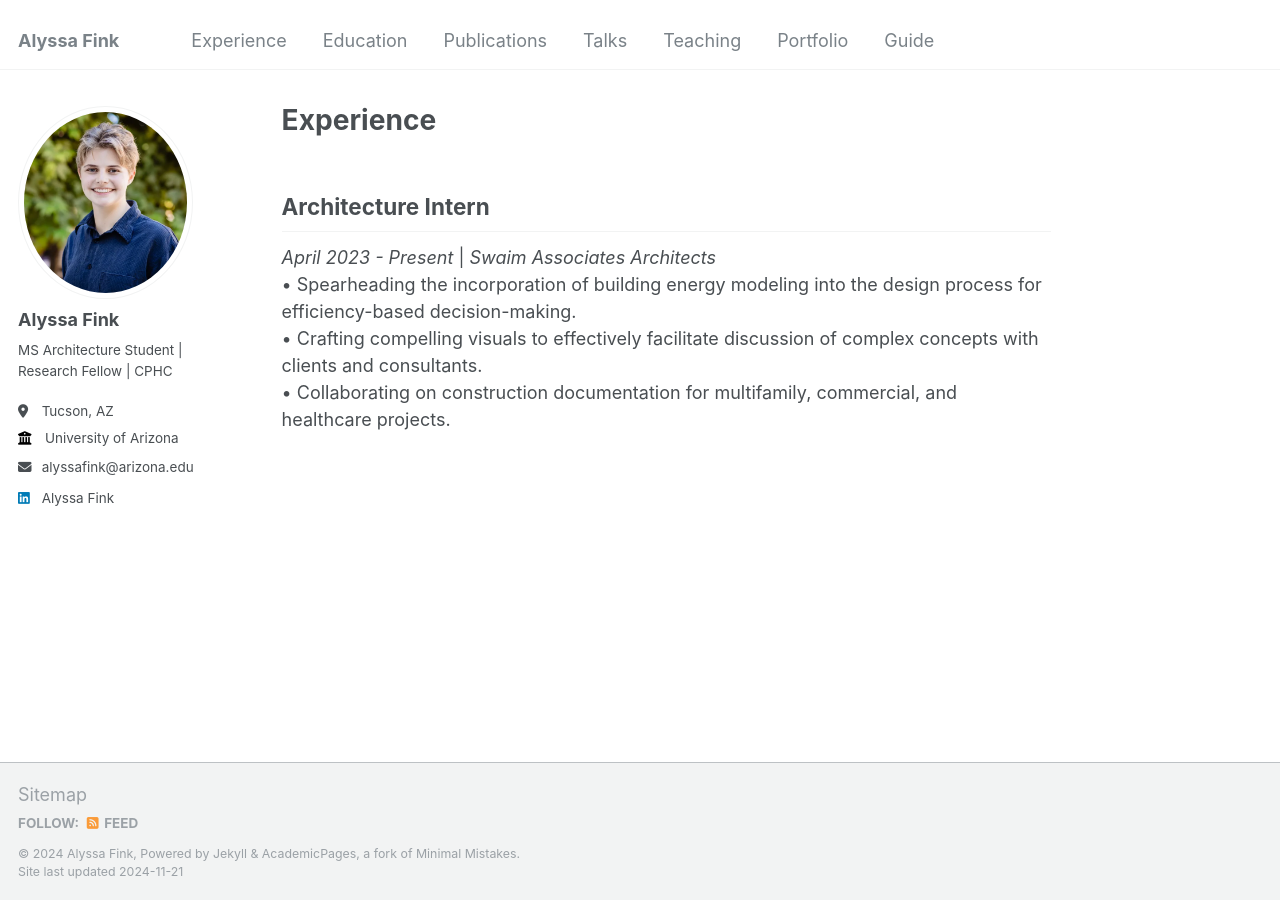
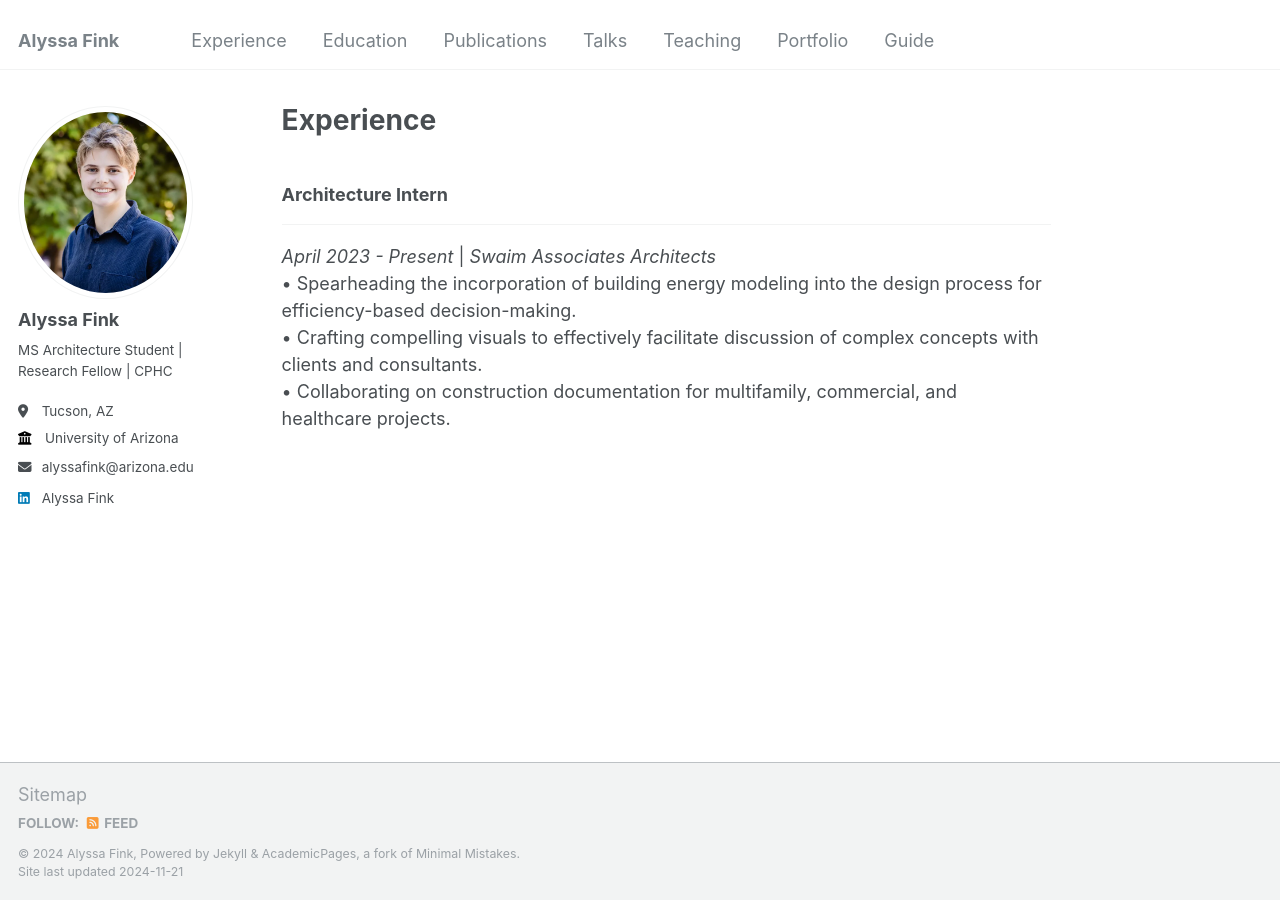
Before and after one commit to alyssafink/alyssafink.github.io, a Jekyll site: the page built from _pages/experience.md, in a window 1280 px wide. Built offline with Jekyll 4.4.1, drawn with Linux system fonts in a browser that asks for light colours.

```diff
--- a/_pages/experience.md
+++ b/_pages/experience.md
@@ -7,8 +7,8 @@ redirect_from:
   - "/nmp.html"
 ---
 
-Architecture Intern
----
+### Architecture Intern
+***
 *April 2023 - Present* | *Swaim Associates Architects*
 <br/>
 • Spearheading the incorporation of building energy modeling into the design process for efficiency-based decision-making.
```
